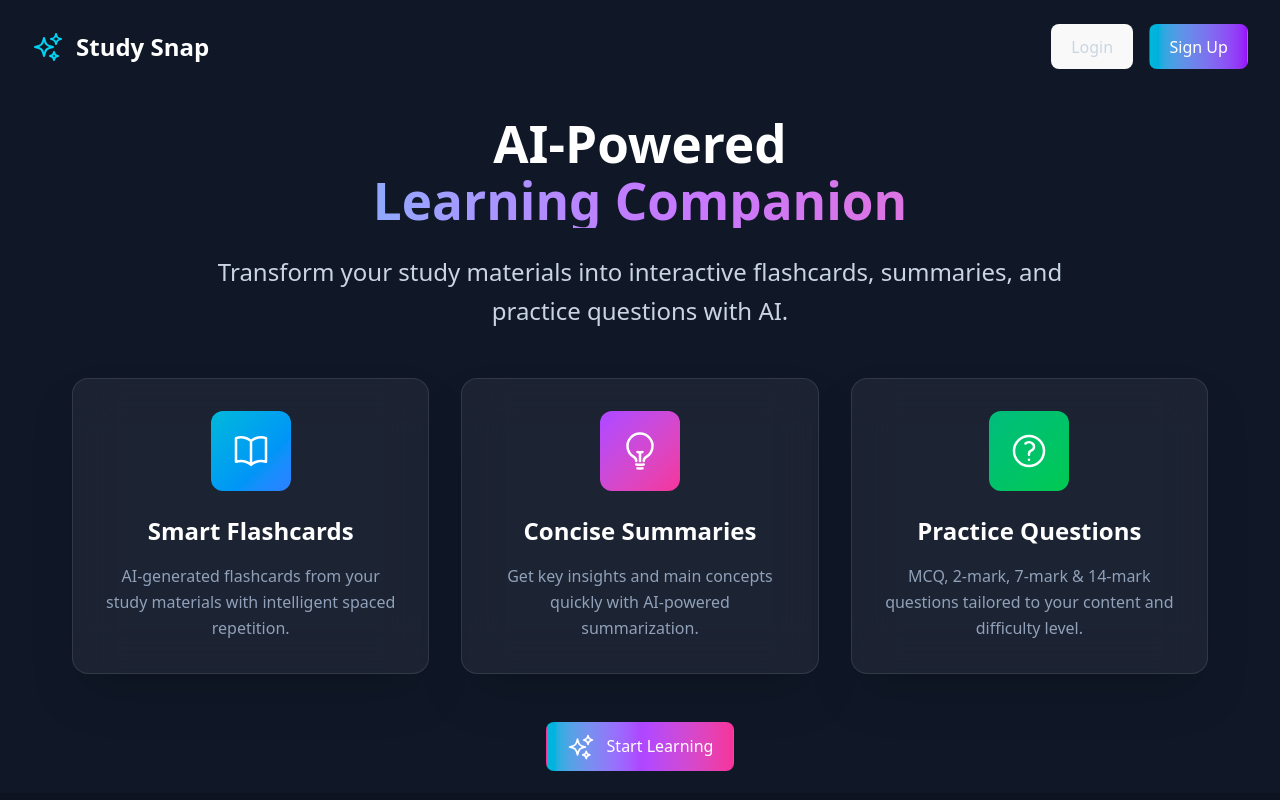
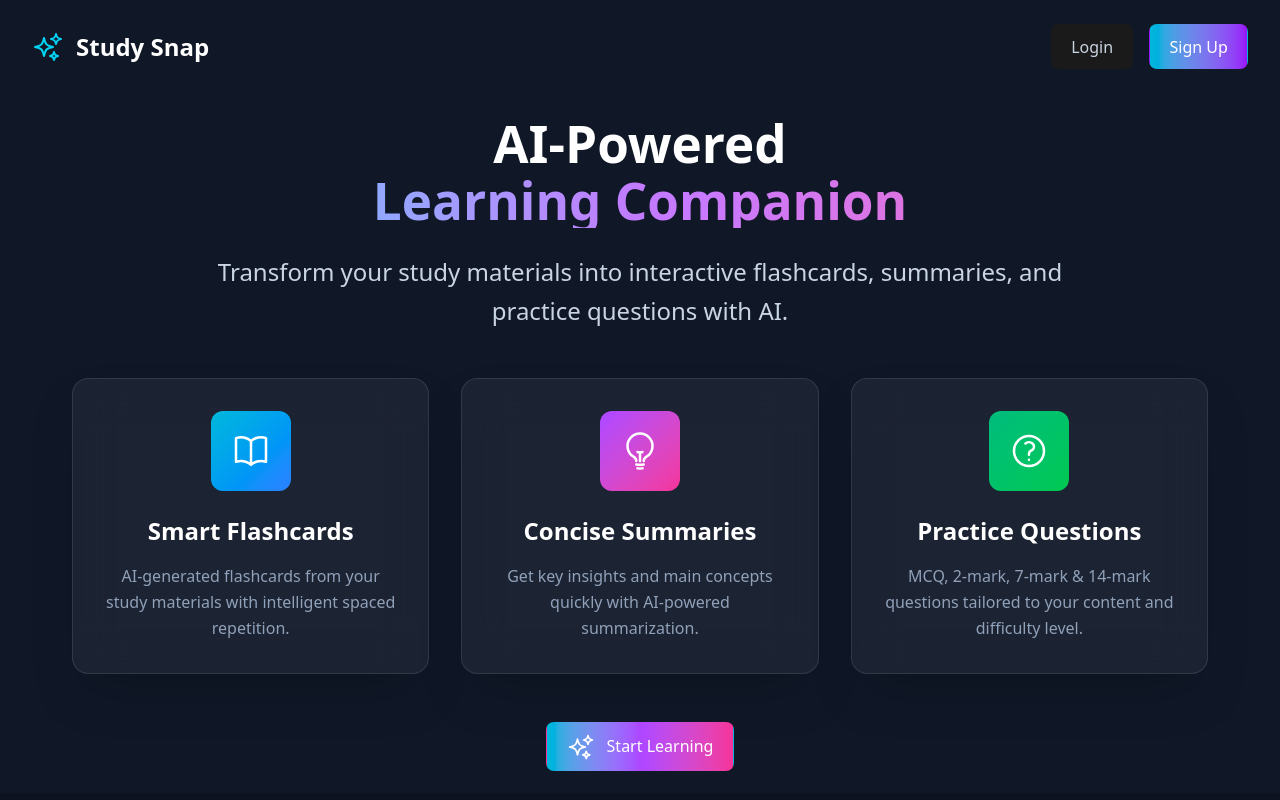
Before and after one commit to VMPRANAV/StudySnap, a React (Vite) app in the folder frontend/: page / in a window 1280 px wide. Shown: the top 800 px of the page. Built offline with nearby package versions, Linux system fonts and the light colour scheme; no server answers.

Commit message:
Update theme

```diff
--- a/frontend/src/index.css
+++ b/frontend/src/index.css
@@ -24,7 +24,8 @@
   line-height: 1.5;
   font-weight: 400;
 
-  color-scheme: light dark;
+  /* Only dark theme */
+  color-scheme: dark;
   color: rgba(255, 255, 255, 0.87);
   background-color: #242424;
 
@@ -67,18 +68,8 @@
   outline: 4px auto -webkit-focus-ring-color;
 }
 
-@media (prefers-color-scheme: light) {
-  :root {
-    color: #213547;
-    background-color: #ffffff;
-  }
-  a:hover {
-    color: #747bff;
-  }
-  button {
-    background-color: #f9f9f9;
-  }
-}
+/* Removed light theme media query */
+
 card-container {
   display: flex;
   flex-direction: column; /* Stack vertically on mobile */
```
Also changed, not shown: 2 other files (tests, documents, lock files or other folders).
